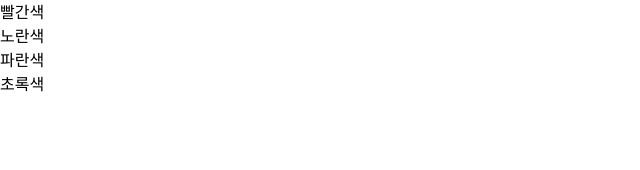
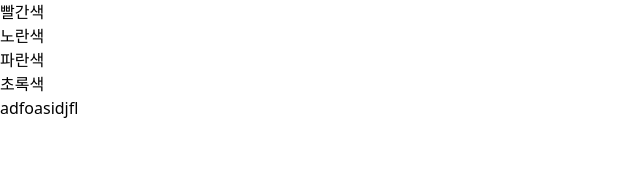
Before and after one commit to LeeSangHyeok0731/tailwind-practice, a Next.js app: page / in a window 1280 px wide. Shown: the top 170 px of the page, without its empty margins (0-640 px from the left). Built offline with nearby package versions, Linux system fonts and the light colour scheme.

Commit message:
정렬 추가

```diff
--- a/src/app/page.tsx
+++ b/src/app/page.tsx
@@ -2,8 +2,9 @@ import Flex from "./flex/page";
 
 export default function Home() {
   return (
-    <>
+    <div className="flex items-center flex-col">
       <Flex />
-    </>
+      <div>adfoasidjfl</div>
+    </div>
   );
 }
```
